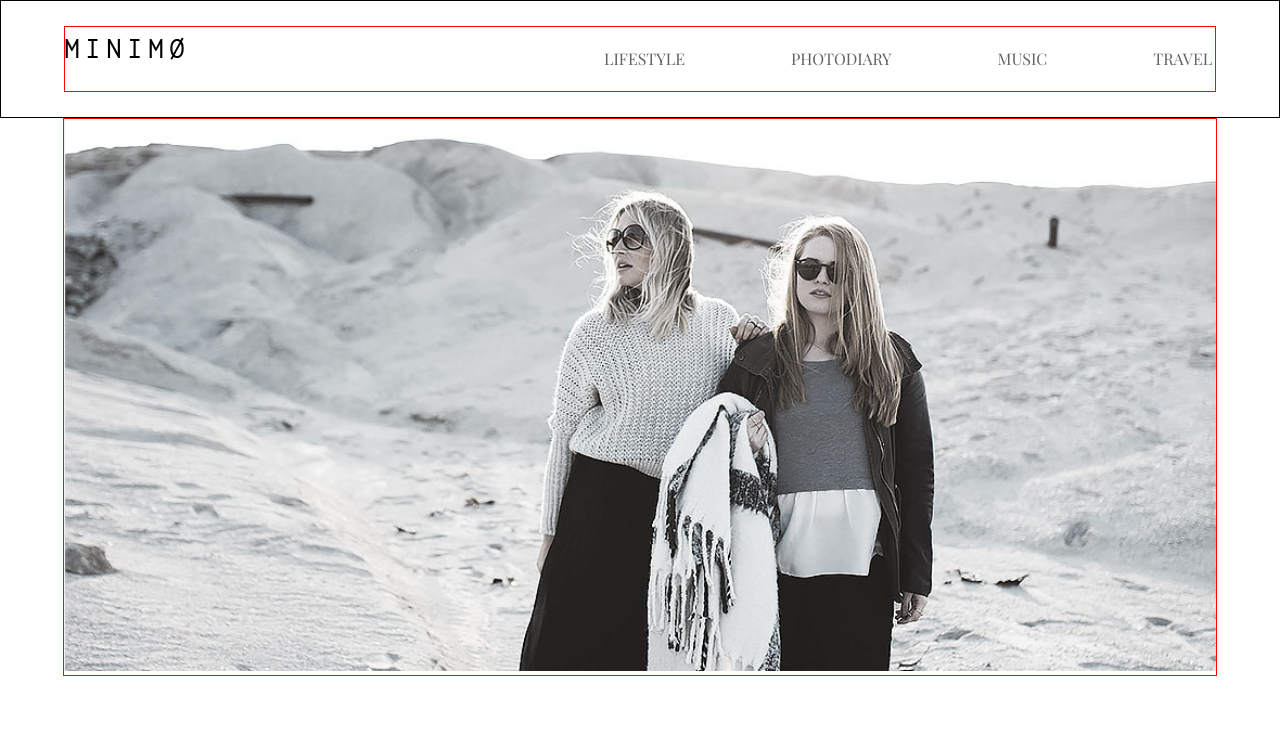
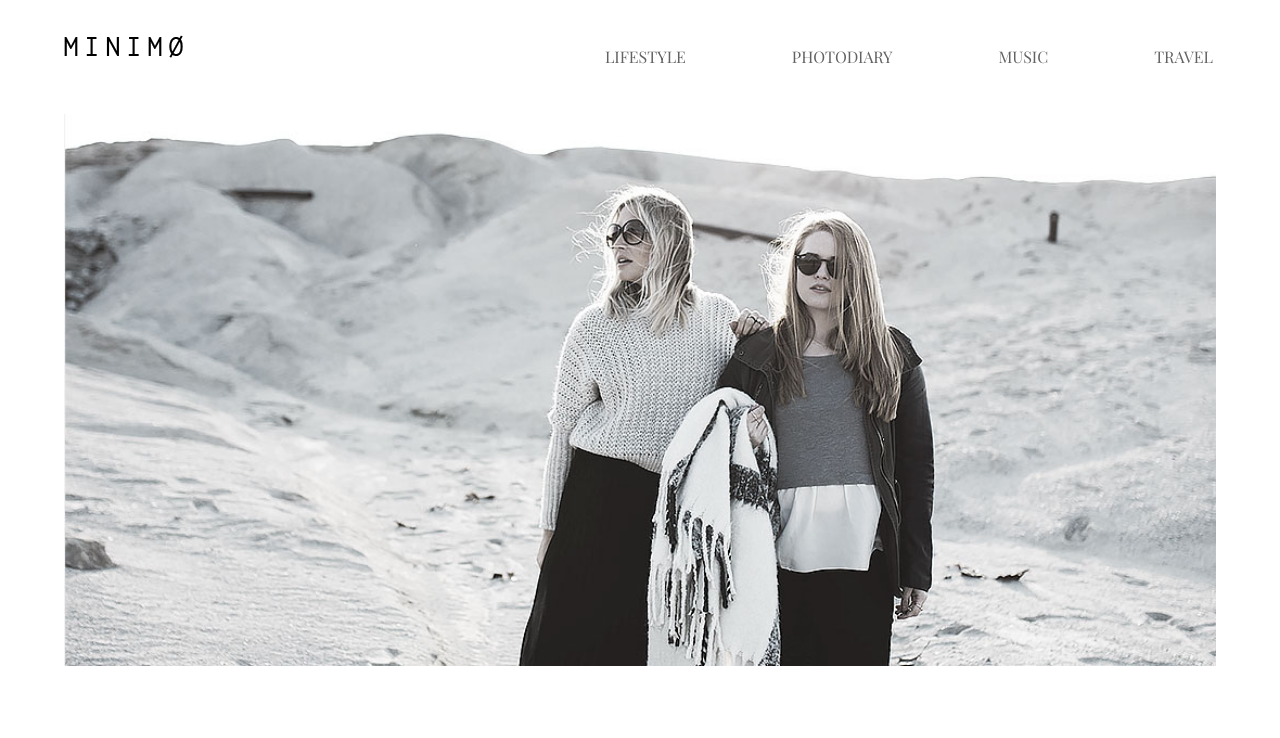
Before and after one commit to HassanMehedi201/Project_Minimo, a plain HTML site: page index.html in a window 1280 px wide. Shown: the top 738 px of the page. Drawn offline with nearby package versions, Linux system fonts and the light colour scheme; a web font is replaced by a local one.

Commit message:
Update style.css

```diff
--- a/css/style.css
+++ b/css/style.css
@@ -17,12 +17,12 @@
  /*header start*/
 header{
 	padding: 25px 0;
-	border: 1px solid black;
+	/*border: 1px solid black;*/
 }
 .wrapper{
 	overflow: hidden;
 	width: 90%;
-	border: 1px solid red;
+	/*border: 1px solid red;*/
 	margin: 0 auto;
 }
 .logo{
```
